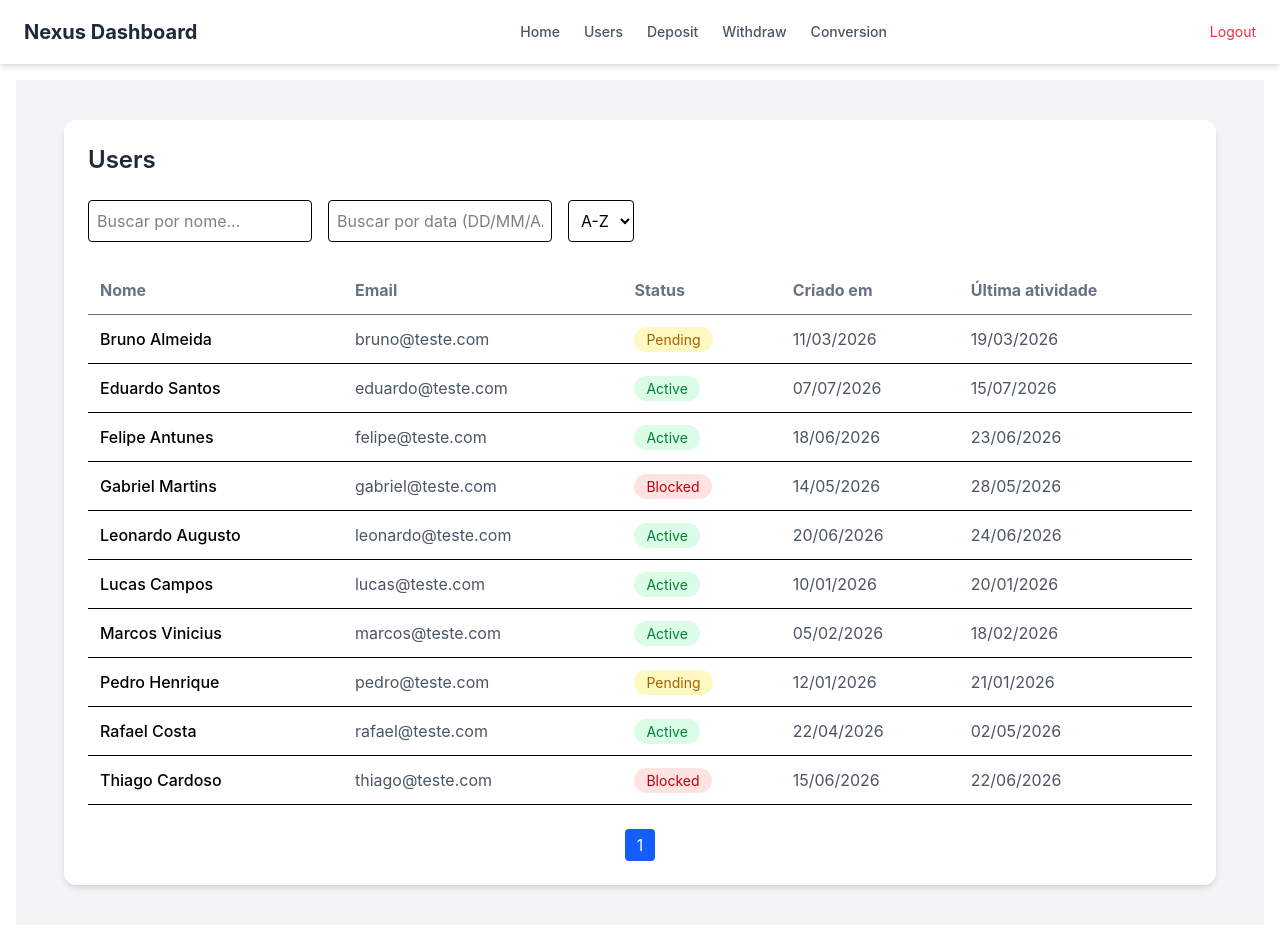
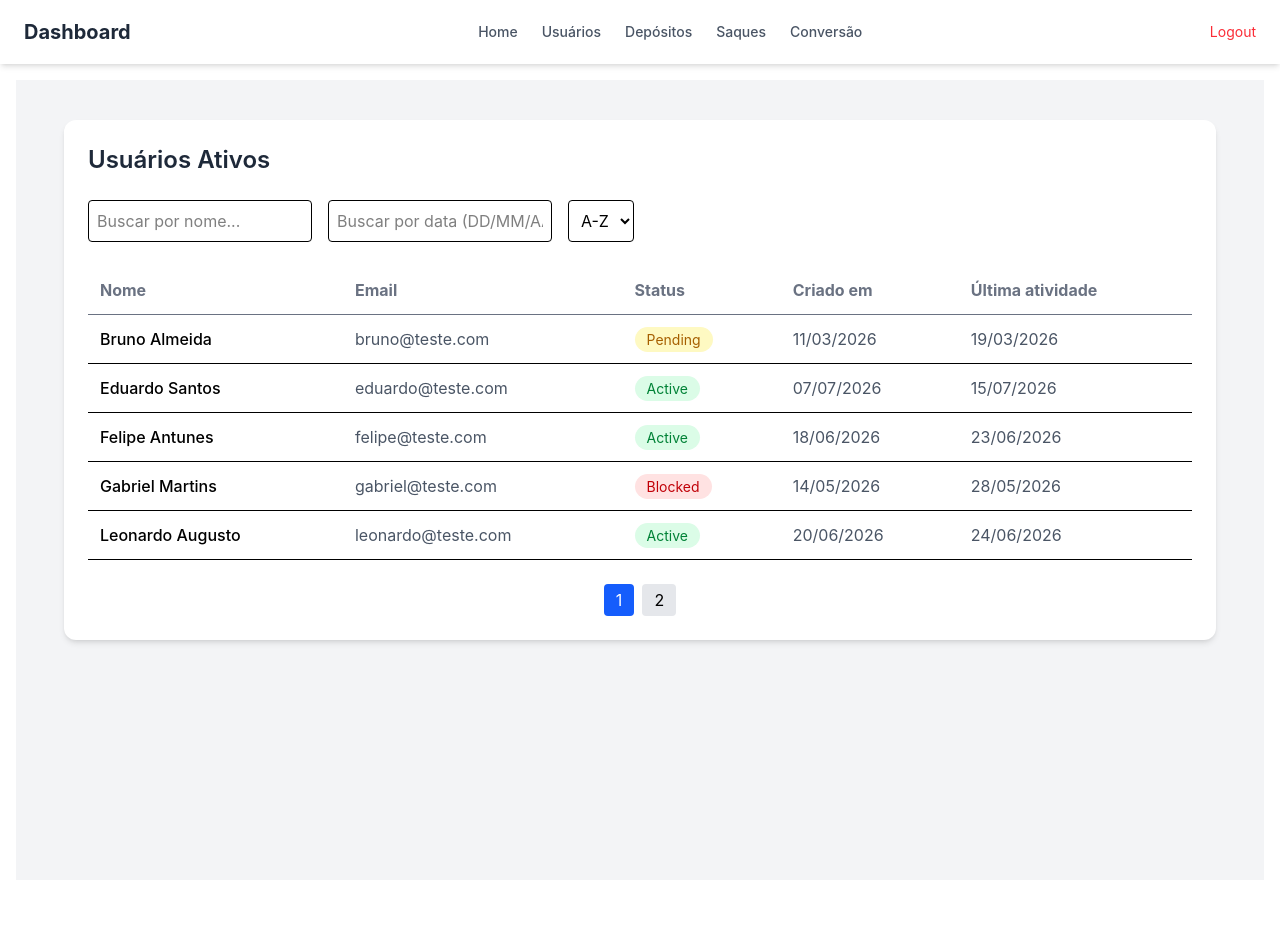
Before and after one commit to Lucas-CMeira/NexusDashboard, a React (Vite) app: page /Users in a window 1280 px wide. Shown: the top 932 px of the page. After the commit the page ends 896 px from the top, so only its background shows below. Built offline with nearby package versions, Linux system fonts and the light colour scheme.

Commit message:
correçãoUsers.tsx

```diff
--- a/src/components/Navbar.tsx
+++ b/src/components/Navbar.tsx
@@ -10,16 +10,16 @@ const Navbar = () => {
 
   const navItems = [
     { name: "Home", path: "/" },
-    { name: "Users", path: "/users" },
-    { name: "Deposit", path: "/deposit" },
-    { name: "Withdraw", path: "/withdraw" },
-    { name: "Conversion", path: "/conversion" },
+    { name: "Usuários", path: "/users" },
+    { name: "Depósitos", path: "/deposit" },
+    { name: "Saques", path: "/withdraw" },
+    { name: "Conversão", path: "/conversion" },
   ];
 
   return (
     <nav className="w-full bg-white shadow-md">
       <div className="max-w-7xl mx-auto px-6 h-16 flex items-center justify-between">
-        <div className="text-xl font-bold text-gray-800">Nexus Dashboard</div>
+        <div className="text-xl font-bold text-gray-800">Dashboard</div>
         <div className="flex items-center gap-6">
           {navItems.map((item) => {
             const isActive = location.pathname === item.path;
--- a/src/pages/Users/Users.tsx
+++ b/src/pages/Users/Users.tsx
@@ -7,7 +7,7 @@ function Users() {
   const [sortOrder, setSortOrder] = useState("asc");
   const [currentPage, setCurrentPage] = useState(1);
 
-  const usersPerPage = 10;
+  const usersPerPage = 5;
 
   const filteredByName = usersMocks.filter((user) =>
     user.name.toLowerCase().includes(searchName.toLowerCase()),
@@ -36,7 +36,7 @@ function Users() {
   return (
     <div className="min-h-screen bg-gray-100 p-10">
       <div className="max-w-6xl mx-auto bg-white rounded-xl shadow-md p-6">
-        <h1 className="text-2xl font-semibold text-gray-800 mb-6">Users</h1>
+        <h1 className="text-2xl font-semibold text-gray-800 mb-6">Usuários Ativos</h1>
 
         {/* filtros */}
         <div className="flex flex-wrap gap-4 mb-6">
@@ -119,7 +119,7 @@ function Users() {
           {Array.from({ length: totalPages }, (_, index) => (
             <button
               key={index}
-              onClick={() => setCurrentPage}
+              onClick={() => setCurrentPage(index + 1)}
               className={`px-3 py-1 rounded ${
                 currentPage === index + 1
                   ? "bg-blue-600 text-white"
```
